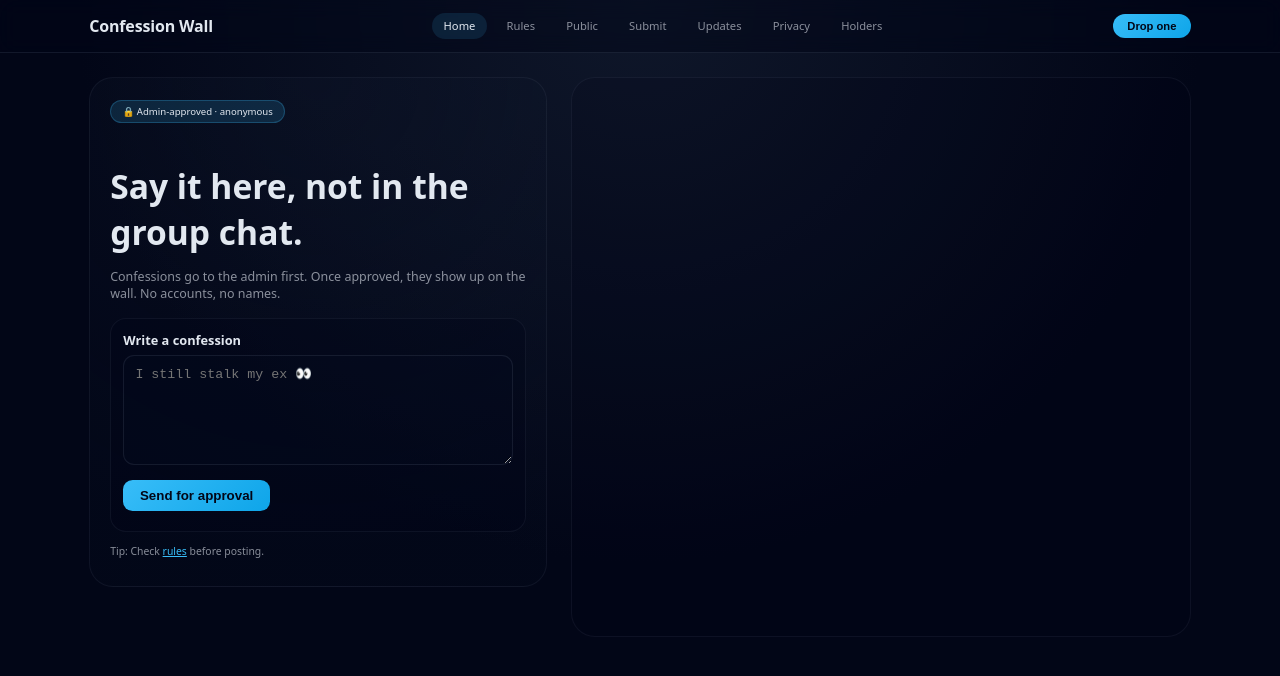
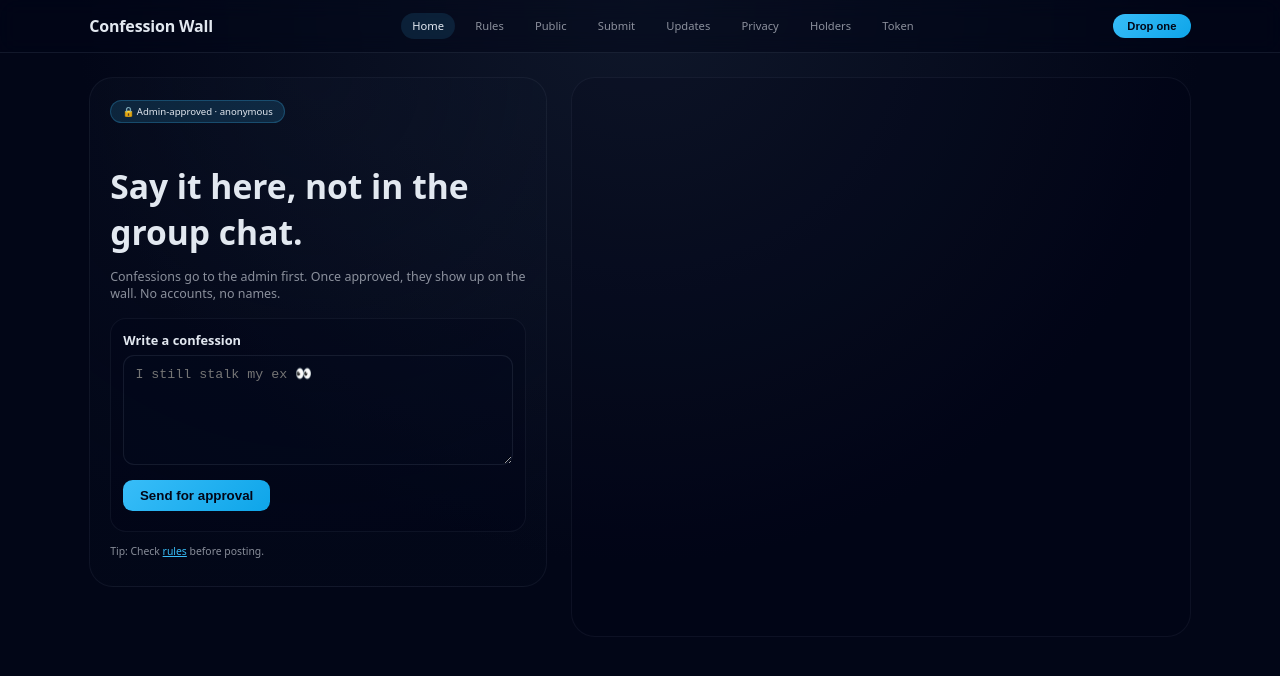
Before and after one commit to redevLl/confess, a plain HTML site: page index.html in a window 1280 px wide. Drawn offline with nearby package versions, Linux system fonts and the light colour scheme.

Commit message:
update navbar

```diff
--- a/index.html
+++ b/index.html
@@ -207,6 +207,7 @@
           <a href="/updates.html">Updates</a>
           <a href="/privacy.html">Privacy</a>
           <a href="/holders.html">Holders</a>
+          <a href="/token.html">Token</a>
         </div>
         <button class="cta-btn" onclick="document.getElementById('confessionInput').focus()">Drop one</button>
       </div>
```
Also changed, not shown: admin.html (+1 -0 lines), privacy.html (+1 -0 lines), public.html (+1 -0 lines), rules.html (+1 -0 lines), submit.html (+1 -0 lines), updates.html (+1 -0 lines).
